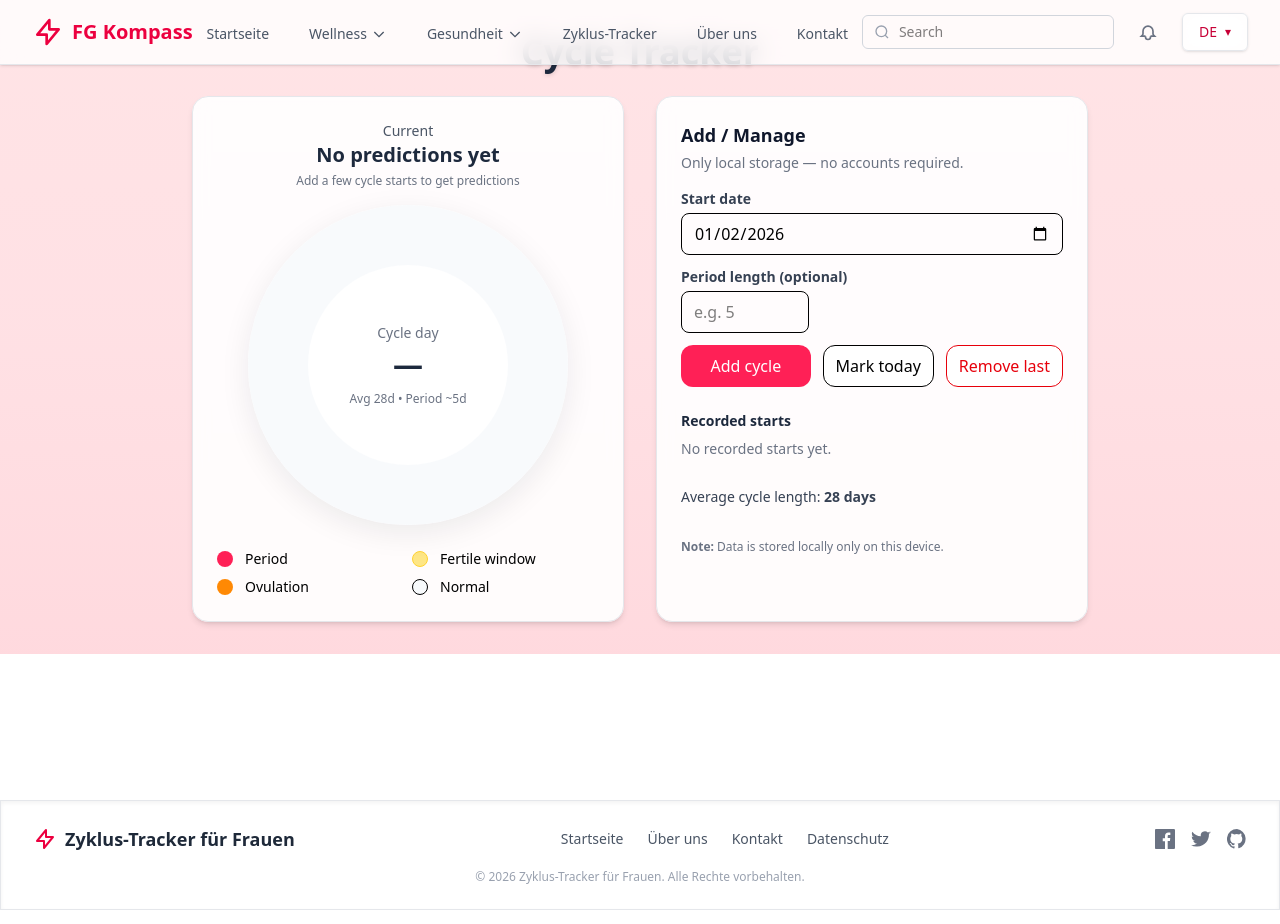
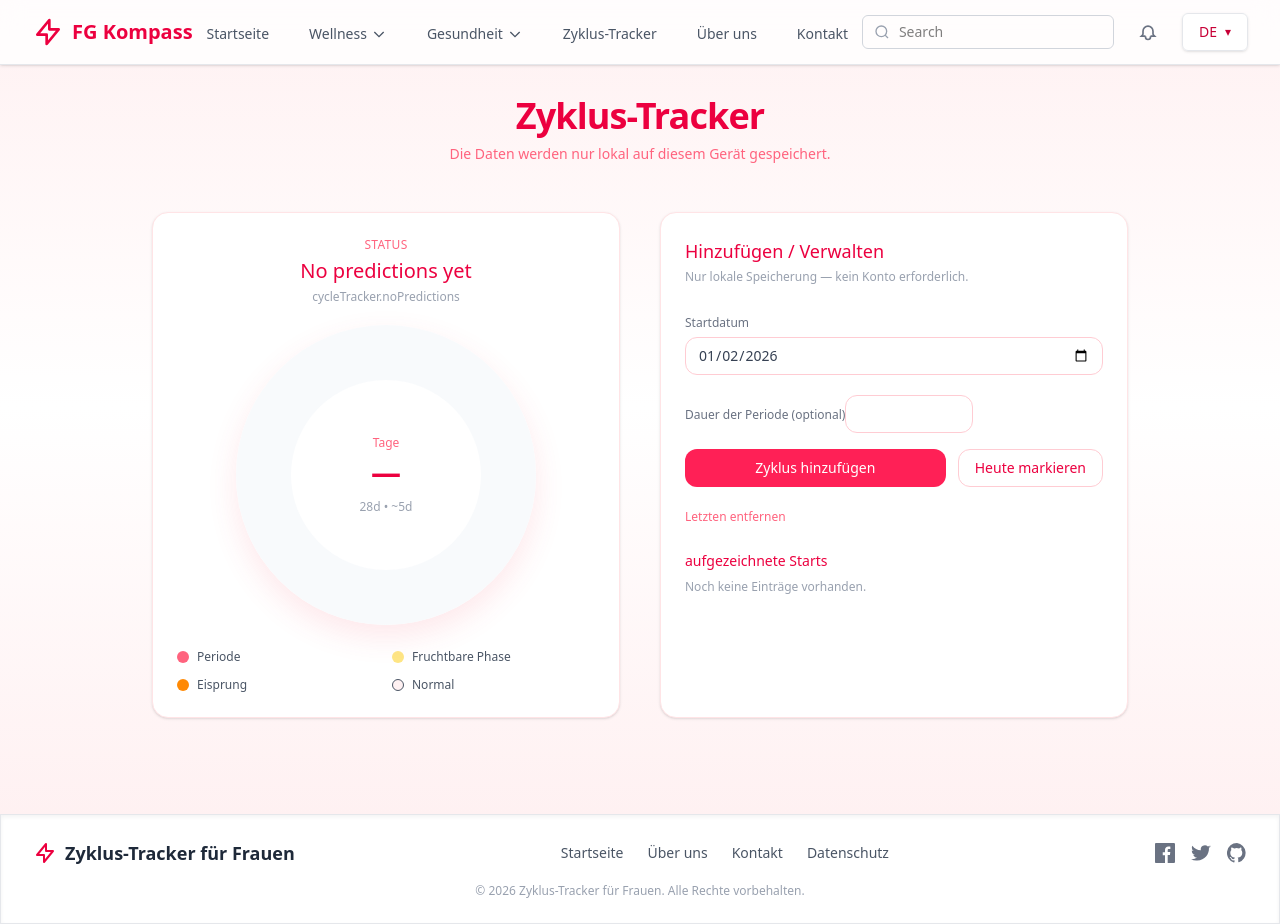
Before and after one commit to MARYFATAH/FGKompass, a React (Vite) app: page /tracker in a window 1280 px wide. Built offline with nearby package versions, Linux system fonts and the light colour scheme; a web font is replaced by a local one.

Commit message:
Add i18n support (EN/DE)

```diff
--- a/src/Pages/CycleTracker.jsx
+++ b/src/Pages/CycleTracker.jsx
@@ -2,6 +2,7 @@
 import React, { useMemo, useState } from "react";
 import { v4 as uuidv4 } from "uuid";
 import useLocalStorage from "../hooks/useLocalStorage";
+import { useTranslation } from "react-i18next";
 
 /* --- small helpers --- */
 const toISO = (d) => new Date(d).toISOString().slice(0, 10);
@@ -13,6 +14,7 @@ const addDaysISO = (iso, days) => {
 };
 
 export default function CycleTracker() {
+  const { t } = useTranslation();
   // stored shape: [{ id, startDate, length? }]
   const [cycles, setCycles] = useLocalStorage("cycles", []);
   const [startInput, setStartInput] = useState(toISO(new Date()));
@@ -158,62 +160,66 @@ export default function CycleTracker() {
 
   /* --- UI --- */
   return (
-    <div className="min-h-[80vh] w-full bg-gradient-to-b from-rose-100 via-rose-200/60 to-rose-300/40 p-8 font-montserrat flex flex-col items-center">
-      <h1 className="text-3xl md:text-4xl font-bold text-slate-800 mb-6 drop-shadow-sm">
-        Cycle Tracker
-      </h1>
+    <div className="relative min-h-screen w-full font-montserrat bg-gradient-to-b from-rose-50 via-white to-rose-50 text-gray-700">
+      {/* 🌸 Header */}
+      <div className="pt-24 pb-12 text-center px-6">
+        <h1 className="text-3xl md:text-4xl font-semibold text-rose-600 tracking-tight">
+          {t("cycleTracker.title")}
+        </h1>
+        <p className="mt-2 text-sm text-rose-400">{t("cycleTracker.note")}</p>
+      </div>
 
-      <div className="w-full max-w-4xl grid grid-cols-1 lg:grid-cols-2 gap-8">
-        {/* LEFT: big visual wheel */}
-        <div className="bg-white/90 backdrop-blur-sm rounded-2xl shadow-md border border-gray-200 p-6 flex flex-col items-center">
-          <div className="mb-4 text-center">
-            <div className="text-sm text-gray-600">Current</div>
-            <div className="text-xl font-semibold text-slate-800">{status}</div>
-            <div className="text-xs text-gray-500 mt-1">
+      <div className="w-full max-w-5xl mx-auto px-6 grid grid-cols-1 lg:grid-cols-2 gap-10 pb-24">
+        {/* 🌕 LEFT – Visual Wheel */}
+        <div className="bg-white rounded-2xl shadow-sm border border-rose-100 p-6 flex flex-col items-center">
+          {/* Status */}
+          <div className="text-center mb-5">
+            <div className="text-xs uppercase tracking-wide text-rose-400">
+              {t("cycleTracker.status")}
+            </div>
+            <div className="text-xl font-medium text-rose-600 mt-1">
+              {status}
+            </div>
+            <div className="text-xs text-gray-400 mt-1">
               {predictedNextStart
-                ? `Next period: ${predictedNextStart} • Avg ${cycleLength}d`
-                : "Add a few cycle starts to get predictions"}
+                ? `${predictedNextStart} • ${cycleLength}d`
+                : t("cycleTracker.noPredictions")}
             </div>
           </div>
 
-          {/* big donut */}
-          <div style={{ width: 320, height: 320 }} className="relative">
+          {/* Donut */}
+          <div className="relative" style={{ width: 300, height: 300 }}>
             <div
               aria-hidden
+              className="rounded-full flex items-center justify-center"
               style={{
-                width: 320,
-                height: 320,
-                borderRadius: 9999,
+                width: 300,
+                height: 300,
                 background: wheelGradient,
-                display: "grid",
-                placeItems: "center",
-                boxShadow: "0 8px 30px rgba(15,23,42,0.08)",
+                boxShadow: "0 12px 30px rgba(244,63,94,0.12)",
               }}
             >
               <div
+                className="rounded-full flex flex-col items-center justify-center text-center"
                 style={{
-                  width: 200,
-                  height: 200,
-                  borderRadius: 9999,
-                  background: "rgba(255,255,255,0.95)",
-                  display: "flex",
-                  flexDirection: "column",
-                  alignItems: "center",
-                  justifyContent: "center",
+                  width: 190,
+                  height: 190,
+                  background: "rgba(255,255,255,0.97)",
                 }}
-                className="text-center p-3"
               >
-                <div className="text-sm text-gray-500">Cycle day</div>
-                <div className="text-3xl font-semibold text-slate-800 mt-1">
+                <div className="text-xs text-rose-400">
+                  {t("cycleTracker.day")}
+                </div>
+                <div className="text-3xl font-semibold text-rose-600 mt-1">
                   {cycleDayToday ?? "—"}
                 </div>
-                <div className="text-xs text-gray-500 mt-2">
-                  Avg {cycleLength}d • Period ~{periodLength}d
+                <div className="text-xs text-gray-400 mt-2">
+                  {cycleLength}d • ~{periodLength}d
                 </div>
               </div>
             </div>
 
-            {/* ovulation dot (clear and bold) */}
+            {/* Ovulation Dot */}
             {predictedOvulation &&
               cycleLength > 0 &&
               (() => {
@@ -221,176 +227,145 @@ export default function CycleTracker() {
                 const ov = new Date(predictedOvulation);
                 const dayNum = daysDiff(pStart, ov) + 1;
                 const angle = ((dayNum - 1) / cycleLength) * 360;
-                const cx = 160,
-                  cy = 160,
-                  r = 136;
+                const cx = 150,
+                  cy = 150,
+                  r = 128;
                 const rad = (angle - 90) * (Math.PI / 180);
                 const x = cx + Math.cos(rad) * r;
                 const y = cy + Math.sin(rad) * r;
+
                 return (
                   <div
+                    className="absolute rounded-full border-2 border-white"
                     style={{
-                      position: "absolute",
-                      left: x - 10,
-                      top: y - 10,
-                      width: 20,
-                      height: 20,
-                      borderRadius: 9999,
-                      background: "#fb923c",
-                      boxShadow: "0 6px 18px rgba(251,146,60,0.25)",
-                      border: "3px solid white",
+                      left: x - 8,
+                      top: y - 8,
+                      width: 16,
+                      height: 16,
+                      background: "#fb7185",
+                      boxShadow: "0 6px 16px rgba(251,113,133,0.4)",
                     }}
-                    title={`Ovulation: ${predictedOvulation}`}
+                    title={`${t(
+                      "cycleTracker.ovulation"
+                    )} • ${predictedOvulation}`}
                   />
                 );
               })()}
           </div>
 
-          {/* legend */}
-          <div className="mt-6 grid grid-cols-2 gap-2 text-sm w-full">
-            <div className="flex items-center gap-3">
-              <span className="w-4 h-4 rounded-full bg-rose-500" />
-              <div>Period</div>
+          {/* Legend */}
+          <div className="mt-6 grid grid-cols-2 gap-3 text-xs text-gray-600 w-full">
+            <div className="flex items-center gap-2">
+              <span className="w-3 h-3 rounded-full bg-rose-400" />
+              {t("cycleTracker.legend.period")}
             </div>
-            <div className="flex items-center gap-3">
-              <span className="w-4 h-4 rounded-full bg-amber-200 border border-amber-300" />
-              <div>Fertile window</div>
+            <div className="flex items-center gap-2">
+              <span className="w-3 h-3 rounded-full bg-amber-200" />
+              {t("cycleTracker.legend.fertile")}
             </div>
-            <div className="flex items-center gap-3">
-              <span className="w-4 h-4 rounded-full bg-orange-400" />
-              <div>Ovulation</div>
+            <div className="flex items-center gap-2">
+              <span className="w-3 h-3 rounded-full bg-orange-400" />
+              {t("cycleTracker.legend.ovulation")}
             </div>
-            <div className="flex items-center gap-3">
-              <span className="w-4 h-4 rounded-full bg-slate-50 border" />
-              <div>Normal</div>
+            <div className="flex items-center gap-2">
+              <span className="w-3 h-3 rounded-full bg-rose-50 border" />
+              {t("cycleTracker.legend.normal")}
             </div>
           </div>
         </div>
 
-        {/* RIGHT: simple controls + compact list */}
-        <div className="bg-white/90 backdrop-blur-sm rounded-2xl shadow-md border border-gray-200 p-6 flex flex-col gap-4">
+        {/* 🌿 RIGHT – Controls */}
+        <div className="bg-white rounded-2xl shadow-sm border border-rose-100 p-6 flex flex-col gap-6">
+          {/* Add cycle */}
           <div>
-            <h2 className="text-lg font-semibold text-slate-900">
-              Add / Manage
+            <h2 className="text-lg font-medium text-rose-600">
+              {t("cycleTracker.manage.title")}
             </h2>
-            <p className="text-sm text-gray-500 mt-1">
-              Only local storage — no accounts required.
+            <p className="text-xs text-gray-400 mt-1">
+              {t("cycleTracker.manage.subtitle")}
             </p>
           </div>
 
-          <form onSubmit={addCycle} className="flex flex-col gap-3">
+          <form onSubmit={addCycle} className="space-y-4">
             <div>
-              <label className="block text-sm font-semibold text-gray-700">
-                Start date
+              <label className="text-xs text-gray-500">
+                {t("cycleTracker.manage.startDate")}
               </label>
               <input
                 type="date"
                 value={startInput}
                 onChange={(e) => setStartInput(e.target.value)}
-                className="w-full border rounded-lg px-3 py-2 mt-1"
+                className="w-full mt-1 rounded-xl border border-rose-200 px-3 py-2 text-sm focus:ring-rose-300"
                 required
               />
             </div>
 
             <div>
-              <label className="block text-sm font-semibold text-gray-700">
-                Period length (optional)
+              <label className="text-xs text-gray-500">
+                {t("cycleTracker.manage.periodLength")}
               </label>
               <input
                 type="number"
                 min="1"
-                placeholder="e.g. 5"
                 value={lengthInput}
                 onChange={(e) => setLengthInput(e.target.value)}
-                className="w-32 border rounded-lg px-3 py-2 mt-1"
+                className="w-32 mt-1 rounded-xl border border-rose-200 px-3 py-2 text-sm"
               />
             </div>
 
             <div className="flex gap-3">
-              <button className="flex-1 bg-rose-500 hover:bg-rose-600 text-white py-2 rounded-xl">
-                Add cycle
+              <button className="flex-1 bg-rose-500 hover:bg-rose-600 text-white rounded-xl py-2 text-sm transition">
+                {t("cycleTracker.manage.add")}
               </button>
               <button
                 type="button"
                 onClick={markToday}
-                className="bg-white border px-3 py-2 rounded-xl"
+                className="px-4 py-2 rounded-xl border border-rose-200 text-rose-600 text-sm"
               >
-                Mark today
-              </button>
-              <button
-                type="button"
-                onClick={removeLast}
-                className="bg-white border px-3 py-2 rounded-xl text-red-600"
-              >
-                Remove last
+                {t("cycleTracker.manage.markToday")}
               </button>
             </div>
+
+            <button
+              type="button"
+              onClick={removeLast}
+              className="text-xs text-rose-400 self-start hover:text-rose-600"
+            >
+              {t("cycleTracker.manage.removeLast")}
+            </button>
           </form>
 
-          {/* compact recorded starts */}
-          <div className="mt-2">
-            <h3 className="text-sm font-semibold text-slate-800 mb-2">
-              Recorded starts
+          {/* Records */}
+          <div>
+            <h3 className="text-sm font-medium text-rose-600 mb-2">
+              {t("cycleTracker.recordedStarts")}
             </h3>
+
             {sorted.length === 0 ? (
-              <div className="text-sm text-gray-500">
-                No recorded starts yet.
-              </div>
+              <p className="text-xs text-gray-400">
+                {t("cycleTracker.records.empty")}
+              </p>
             ) : (
-              <ul className="space-y-2 max-h-48 overflow-auto">
+              <ul className="space-y-2 max-h-44 overflow-auto">
                 {sorted.map((c) => (
                   <li
                     key={c.id}
-                    className="flex justify-between items-center bg-white rounded-xl px-3 py-2 border"
+                    className="flex justify-between items-center border border-rose-100 rounded-xl px-3 py-2 text-sm"
                   >
-                    <div>
-                      <div className="font-medium text-slate-800">
-                        {c.startDate}
-                      </div>
-                      {c.length && (
-                        <div className="text-xs text-gray-500">
-                          Period {c.length}d
-                        </div>
-                      )}
-                    </div>
+                    <span>{c.startDate}</span>
                     <button
                       onClick={() =>
                         setCycles((s) => s.filter((x) => x.id !== c.id))
                       }
-                      className="text-sm text-red-500"
+                      className="text-xs text-rose-400 hover:text-rose-600"
                     >
-                      Remove
+                      {t("cycleTracker.records.remove")}
                     </button>
                   </li>
                 ))}
               </ul>
             )}
           </div>
-
-          {/* stats */}
-          <div className="mt-3 text-sm text-gray-700">
-            <div>
-              Average cycle length: <strong>{averageCycle} days</strong>
-            </div>
-            {predictedNextStart && (
-              <>
-                <div className="mt-1">
-                  Next predicted start: <strong>{predictedNextStart}</strong>
-                </div>
-                <div>
-                  Ovulation: <strong>{predictedOvulation}</strong>
-                </div>
-                <div>
-                  Fertile window: <strong>{fertileStart}</strong> —{" "}
-                  <strong>{fertileEnd}</strong>
-                </div>
-              </>
-            )}
-          </div>
-
-          <div className="mt-4 text-xs text-gray-500">
-            <strong>Note:</strong> Data is stored locally only on this device.
-          </div>
         </div>
       </div>
     </div>
--- a/src/components/HealthTopicPage.jsx
+++ b/src/components/HealthTopicPage.jsx
@@ -84,7 +84,7 @@ export default function HealthTopicPage({
                 <img
                   src={post.imageUrl}
                   alt={post.title}
-                  className="w-full h-56 object-cover rounded-t-2xl"
+                  className="w-full h-56 object-cover "
                 />
 
                 <div className="p-6 flex flex-col justify-between flex-grow">
@@ -119,7 +119,7 @@ export default function HealthTopicPage({
 
       {/* 💡 Tips */}
       {tips.length > 0 && (
-        <section className="max-w-6xl mx-auto px-6 py-16 bg-rose-50 shadow shadow-rose-100 rounded-2xl mb-24">
+        <section className="max-w-4xl mx-auto px-6 py-16 bg-rose-50 shadow shadow-rose-100 rounded-2xl mb-24">
           <h3 className="text-2xl font-semibold text-rose-600 mb-6">
             {t("healthTopic.helpfulTips")}
           </h3>
--- a/src/locals/de/translation.json
+++ b/src/locals/de/translation.json
@@ -133,5 +133,64 @@
   },
   "minimalcard": {
     "exploreCard": "Mehr entdecken →"
+  },
+  "cycleTracker": {
+    "title": "Zyklus-Tracker",
+    "current": "Aktuell",
+    "nextPeriod": "Nächste Periode: {{date}} • Ø {{days}} Tage",
+    "needMoreData": "Füge einige Zyklusstarts hinzu, um Vorhersagen zu erhalten",
+
+    "cycleDay": "Zyklustag",
+    "average": "Ø {{cycle}} Tage • Periode ~{{period}} Tage",
+    "periodLength": "Dauer der Periode",
+    "cycleLength": "Zykluslänge",
+    "recordedStarts": " aufgezeichnete Starts",
+    "status": "Status",
+    "predictedNextStart": "Vorhersage des nächsten Starts basierend auf Ihren Daten",
+    "predictedCycleLength": "Vorhersage der Zykluslänge basierend auf Ihren Daten",
+    "day": "Tage",
+    "legend": {
+      "period": "Periode",
+      "fertile": "Fruchtbare Phase",
+      "ovulation": "Eisprung",
+      "normal": "Normal"
+    },
+
+    "manage": {
+      "title": "Hinzufügen / Verwalten",
+      "subtitle": "Nur lokale Speicherung — kein Konto erforderlich.",
+      "startDate": "Startdatum",
+      "periodLength": "Dauer der Periode (optional)",
+      "add": "Zyklus hinzufügen",
+      "markToday": "Heute markieren",
+      "removeLast": "Letzten entfernen"
+    },
+
+    "records": {
+      "title": "Gespeicherte Starts",
+      "empty": "Noch keine Einträge vorhanden.",
+      "remove": "Entfernen",
+      "periodDays": "Periode {{days}} Tage"
+    },
+
+    "stats": {
+      "avgCycle": "Durchschnittliche Zykluslänge: {{days}} Tage",
+      "nextStart": "Nächster Start:",
+      "ovulation": "Eisprung:",
+      "fertile": "Fruchtbare Phase:",
+      "period": "Periode:",
+      "trackedCycles": "Verfolgte Zyklen: {{count}}",
+      "averagePeriod": "Durchschnittliche Periodendauer: {{days}} Tage",
+      "longestCycle": "Längster Zyklus: {{days}} Tage",
+      "shortestCycle": "Kürzester Zyklus: {{days}} Tage",
+      "averageCycle": "Durchschnittliche Zykluslänge:",
+      "days": "Tage",
+      "predictedNextStart": "Vorhersage des nächsten Starts basierend auf Ihren Daten",
+      "fertileWindow": "Vorhersage des Eisprungs basierend auf Ihren Daten",
+      "predictedOvulation": "Vorhersage der fruchtbaren Phase basierend auf Ihren Daten"
+    },
+    "dataStoredLocally": "Die Daten werden nur lokal auf diesem Gerät gespeichert.",
+
+    "note": "Die Daten werden nur lokal auf diesem Gerät gespeichert."
   }
 }
--- a/src/locals/en/translation.json
+++ b/src/locals/en/translation.json
@@ -136,5 +136,65 @@
   },
   "minimalcard": {
     "exploreCard": "Explore More →"
+  },
+  "cycleTracker": {
+    "title": "Cycle Tracker",
+    "current": "Current",
+    "nextPeriod": "Next period: {{date}} • Avg {{days}} days",
+    "needMoreData": "Add a few cycle starts to get predictions",
+    "status": "Status",
+    "predictedNextStart": "Predicted next start based on your data",
+    "predictedCycleLength": "Predicted cycle length based on your data",
+    "day": "day",
+
+    "cycleDay": "Cycle day",
+    "average": "Avg {{cycle}} days • Period ~{{period}} days",
+    "periodLength": "Period length",
+    "cycleLength": "Cycle length",
+    "recordedStarts": "Recorded starts",
+
+    "legend": {
+      "period": "Period",
+      "fertile": "Fertile window",
+      "ovulation": "Ovulation",
+      "normal": "Normal"
+    },
+
+    "manage": {
+      "title": "Add / Manage",
+      "subtitle": "Local storage only — no account required.",
+      "startDate": "Start date",
+      "periodLength": "Period length (optional)",
+      "add": "Add cycle",
+      "markToday": "Mark today",
+      "removeLast": "Remove last"
+    },
+
+    "records": {
+      "title": "Recorded starts",
+      "empty": "No records yet.",
+      "remove": "Remove",
+      "periodDays": "Period {{days}} days"
+    },
+
+    "stats": {
+      "avgCycle": "Average cycle length: {{days}} days",
+      "nextStart": "Next start:",
+      "ovulation": "Ovulation:",
+      "fertile": "Fertile window:",
+      "period": "Period:",
+      "trackedCycles": "Tracked cycles: {{count}}",
+      "averagePeriod": "Average period length: {{days}} days",
+      "longestCycle": "Longest cycle: {{days}} days",
+      "shortestCycle": "Shortest cycle: {{days}} days",
+      "averageCycle": "Average cycle length:",
+      "days": "days",
+      "predictedNextStart": "Predicted next start based on your data",
+      "fertileWindow": "Predicted ovulation window based on your data",
+      "predictedOvulation": "Predicted fertile phase based on your data"
+    },
+
+    "dataStoredLocally": "Data is stored locally on this device only.",
+    "note": "Data is stored locally on this device only."
   }
 }
```
